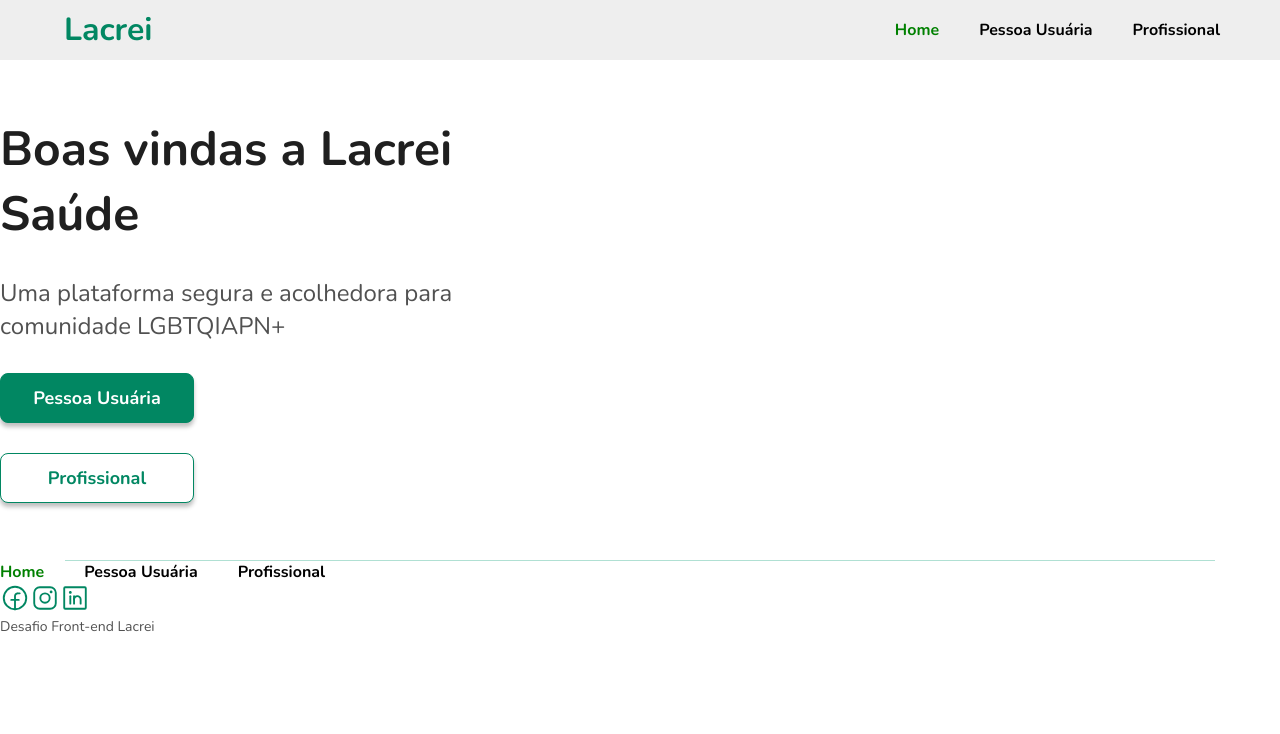
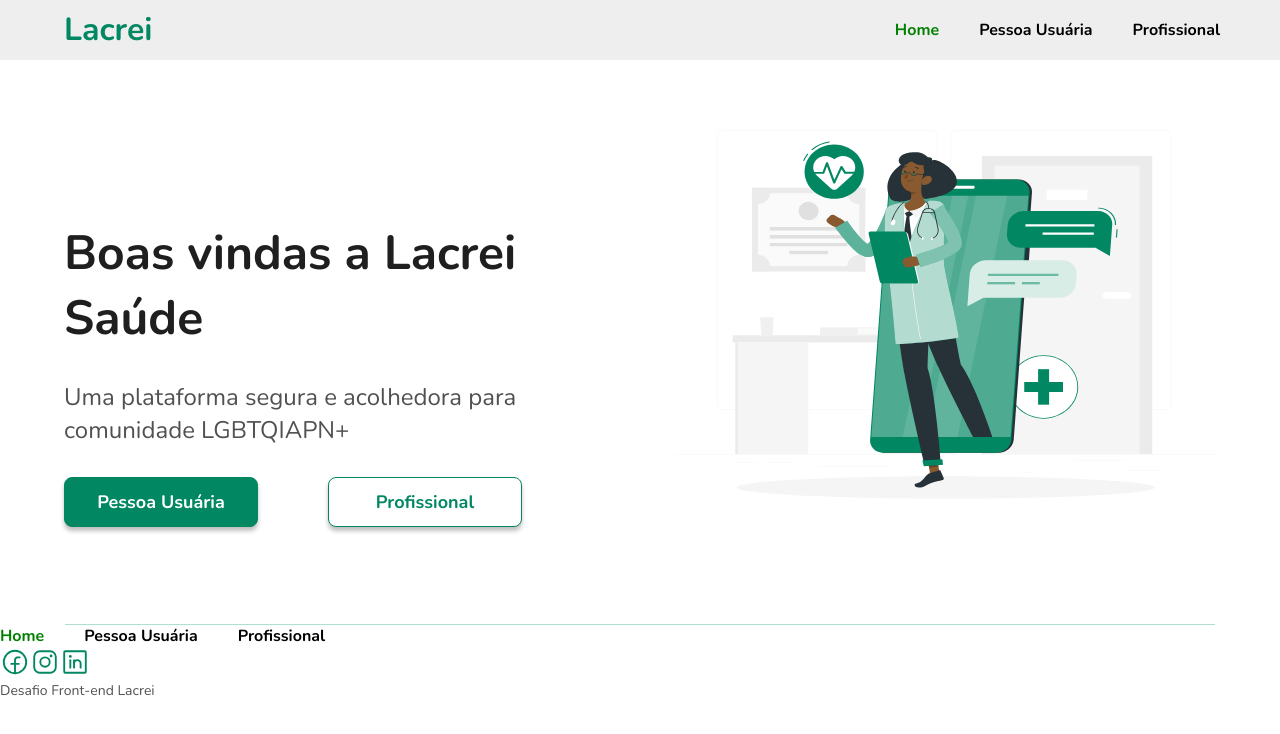
Before and after one commit to biancapb/lacrei-desafio, a React (Create React App) app: page / in a window 1280 px wide. Shown: the top 734 px of the page. Built offline with nearby package versions, Linux system fonts and the light colour scheme.

Commit message:
feat: creating layout image

```diff
--- a/src/components/Footer/Footer.tsx
+++ b/src/components/Footer/Footer.tsx
@@ -10,17 +10,17 @@ const Footer = (): JSX.Element => {
 
       <Container>
         <SocialMedia
-          redirect={"https://facebook.com"}
+          redirect={"https://facebook.com/lacrei.saude"}
           socialType={"facebook"}
         />
 
         <SocialMedia
-          redirect={"https://instagram.com"}
+          redirect={"https://instagram.com/lacrei.saude/"}
           socialType={"instagram"}
         />
 
         <SocialMedia
-          redirect={"https://linkedin.com"}
+          redirect={"https://linkedin.com/company/lacrei/"}
           socialType={"linkedin"}
         />
       </Container>
--- /dev/null
+++ b/src/components/ImageLayout/ImageLayout.tsx
@@ -0,0 +1,31 @@
+import { ContainerImage, Image } from "./ImageLayoutStyle";
+
+interface ImageLayoutProps {
+  imageType: string;
+}
+
+const layout = {
+  HOME: "/assets/home-image.svg",
+  USER: "/assets/user-image.svg",
+  PRO: "/assets/pro-image.svg",
+};
+
+const ImageLayout: React.FC<ImageLayoutProps> = ({ imageType }) => {
+  return (
+    <>
+      <ContainerImage>
+        <Image
+          src={
+            imageType === "home"
+              ? layout.HOME
+              : imageType === "user"
+              ? layout.USER
+              : layout.PRO
+          }
+        />
+      </ContainerImage>
+    </>
+  );
+};
+
+export default ImageLayout;
--- /dev/null
+++ b/src/components/ImageLayout/ImageLayoutStyle.ts
@@ -0,0 +1,10 @@
+import styled from "styled-components";
+
+export const ContainerImage = styled.div`
+  display: flex;
+`;
+
+export const Image = styled.img`
+  width: 540px;
+  height: 421px;
+`;
--- a/src/components/Layout/Layout.tsx
+++ b/src/components/Layout/Layout.tsx
@@ -1,5 +1,13 @@
 import Button from "../Button/Button";
-import { Container, Subtitle, Title } from "./LayoutStyle";
+import ImageLayout from "../ImageLayout/ImageLayout";
+
+import {
+  Container,
+  ContainerButton,
+  ContainerTitle,
+  Subtitle,
+  Title,
+} from "./LayoutStyle";
 
 interface LayoutProps {
   textTitle: string;
@@ -9,11 +17,18 @@ interface LayoutProps {
 const Layout: React.FC<LayoutProps> = ({ textTitle, textSubtitle }) => {
   return (
     <Container>
-      <Title>{textTitle}</Title>
-      <Subtitle>{textSubtitle}</Subtitle>
-      <Button buttonType="primary" textButton="Pessoa Usuária" />
+      <ContainerTitle>
+        <Title>{textTitle}</Title>
+        <Subtitle>{textSubtitle}</Subtitle>
 
-      <Button buttonType="secondary" textButton="Profissional" />
+        <ContainerButton>
+          <Button buttonType="primary" textButton="Pessoa Usuária" />
+
+          <Button buttonType="secondary" textButton="Profissional" />
+        </ContainerButton>
+      </ContainerTitle>
+
+      <ImageLayout imageType="home" />
     </Container>
   );
 };
--- a/src/components/Layout/LayoutStyle.ts
+++ b/src/components/Layout/LayoutStyle.ts
@@ -1,6 +1,19 @@
 import styled from "styled-components";
 
 export const Container = styled.div`
+  display: flex;
+  flex-direction: row;
+  justify-content: space-between;
+  padding: 64px 64px 0;
+  gap: 30px;
+`;
+
+export const ContainerButton = styled.div`
+  display: flex;
+  gap: 70px;
+`;
+
+export const ContainerTitle = styled.div`
   width: 500px;
   height: 500px;
   display: flex;
```
